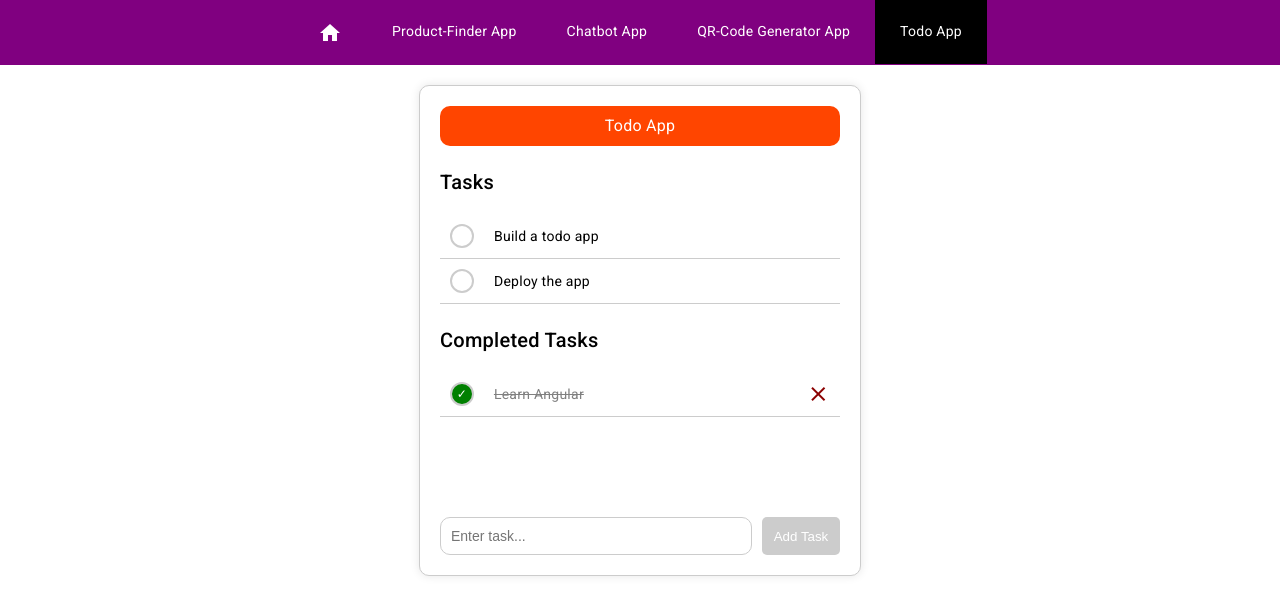
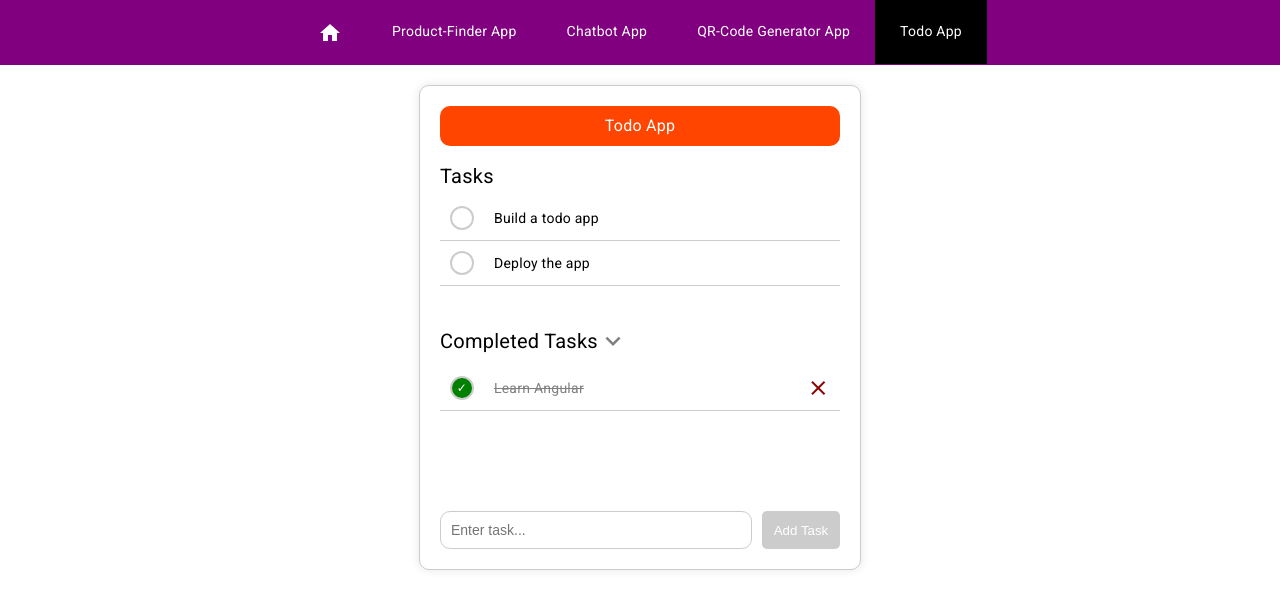
Before and after one commit to sec-o/my-app, an Angular app: page /todo-app in a window 1280 px wide. Both pictures are taken after a click on the element 462 px from the left and 236 px from the top of the page. Shown: the top 614 px of the page. Built offline with nearby package versions, Linux system fonts and the light colour scheme.

Commit message:
Add show/hide completed tasks

```diff
--- a/src/app/todo-app/todo-app.component.css
+++ b/src/app/todo-app/todo-app.component.css
@@ -52,6 +52,33 @@
 .text-completed {
   text-decoration: line-through;
   color: gray;
+}
+
+.tasks-title {
+  font-weight: 400;
+  font-size: 20px;
+  margin-bottom: 10px;
+}
+
+.completed-tasks-title {
+  display: flex;
+  align-items: center;
+  font-weight: 400;
+  font-size: 20px;
+  margin-top: 40px;
+  margin-bottom: 10px;
+}
+
+.completed-tasks-title mat-icon {
+  font-size: 30px;
+  width: 30px;
+  height: 30px;
+  color: gray;
+}
+
+.completed-tasks-title mat-icon:hover {
+  color: black;
+  cursor: pointer;
 }
 
 .status-circle {
--- a/src/app/todo-app/todo-app.component.html
+++ b/src/app/todo-app/todo-app.component.html
@@ -1,7 +1,7 @@
 <div class="todo-app-container">
   <div class="banner-container">Todo App</div>
   <div class="todo-list">
-    <h2>Tasks</h2>
+    <div class="tasks-title">Tasks</div>
     <div *ngIf="!todos.length" class="all-tasks-done">
       <span>All done! Enjoy your day!</span>
       <span><mat-icon>sunny</mat-icon></span>
@@ -14,7 +14,20 @@
     </div>
   </div>
   <div class="todo-list" *ngIf="completedTodos.length > 0">
-    <h2>Completed Tasks</h2>
+    <div class="completed-tasks-title">
+      <div>Completed Tasks</div>
+      <mat-icon
+        *ngIf="!showCompletedTasksList"
+        (click)="toggleCompletedTasksList()"
+        >chevron_right</mat-icon
+      >
+      <mat-icon
+        *ngIf="showCompletedTasksList"
+        (click)="toggleCompletedTasksList()"
+        >expand_more</mat-icon
+      >
+    </div>
+    <div *ngIf="showCompletedTasksList">
       <div *ngFor="let todo of completedTodos" class="todo-item">
         <span
           class="status-circle circle-completed"
@@ -26,6 +39,7 @@
         >
       </div>
     </div>
+  </div>
   <div class="add-task">
     <input type="text" placeholder="Enter task..." [(ngModel)]="newTodoText" />
     <button [disabled]="!newTodoText" (click)="addTask()">Add Task</button>
--- a/src/app/todo-app/todo-app.component.ts
+++ b/src/app/todo-app/todo-app.component.ts
@@ -17,6 +17,8 @@ export class TodoAppComponent {
 
   newTodoText: string = '';
 
+  showCompletedTasksList: boolean = true;
+
   setTaskCompleted(todo: Todo) {
     todo.completed = true;
     this.completedTodos.push(todo);
@@ -33,6 +35,10 @@ export class TodoAppComponent {
     this.completedTodos = this.completedTodos.filter((item) => item !== todo);
   }
 
+  toggleCompletedTasksList() {
+    this.showCompletedTasksList = !this.showCompletedTasksList;
+  }
+
   addTask() {
     if (this.newTodoText) {
       const newTodo: Todo = {
```
Lines whose indentation alone changed are shown as unchanged.
